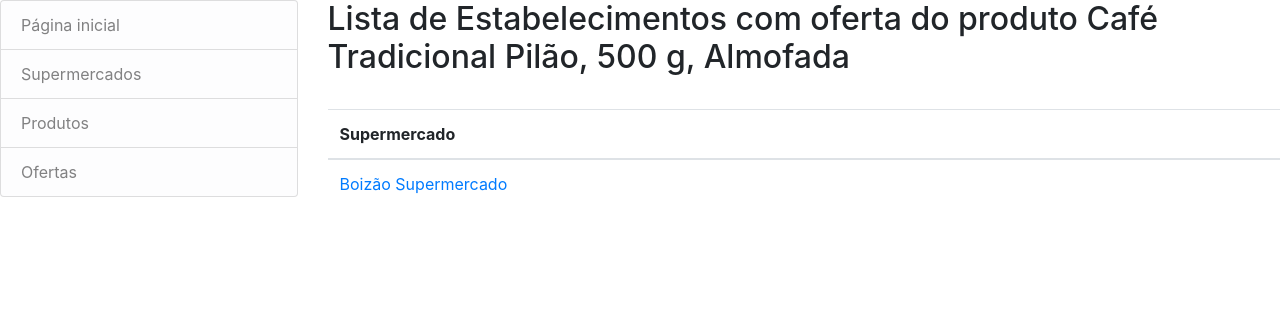
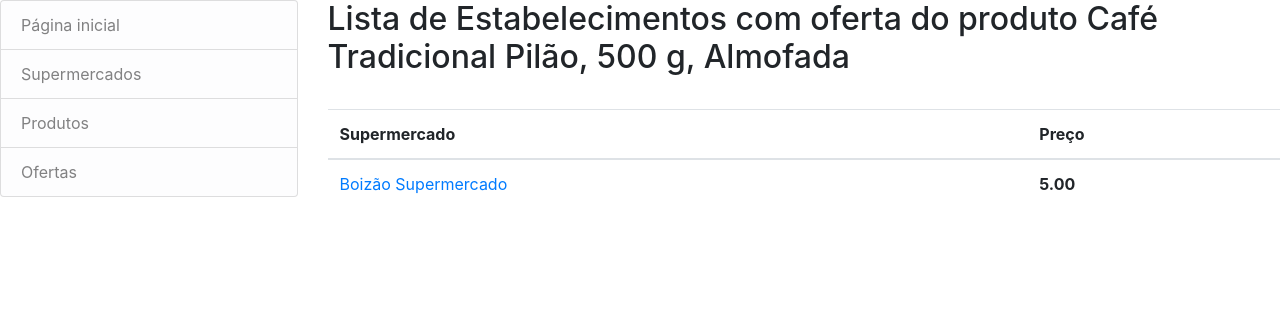
Before and after one commit to alunos2020pi/Projeto-Integrador, a Django app: page /ofertas/ondeencontrar/7 in a window 1280 px wide. Shown: the part 94-412 px from the top of the page. Run offline with Django 3.2, Linux system fonts and the light colour scheme; data comes from the database, SQL or seed files in the repository; both versions use the stored data as it was after the commit.

Commit message:
Na página ondeencontrar acrescentei o preço ordenado do menor para o maior ao lado do nome do supermercado

```diff
--- a/ofertas/templates/ondeencontrar.html
+++ b/ofertas/templates/ondeencontrar.html
@@ -7,14 +7,18 @@
   <table class="table table-hover"><thead>
       <tr>
         <th>Supermercado</th>
+		<th>Preço</th>
       </tr>
     </thead>
 	<tbody>
 	{% for local in locais %}
 		<tr>
-        <td>
-			<a href="{% url 'ofertasporsuper' local.sm.id %}">{{ local.sm }}</a>
-		</td>
+			<td>
+				<a href="{% url 'ofertasporsuper' local.sm.id %}">{{ local.sm }}</a>
+			</td>
+			<td>
+				<strong>{{ local.preco }}</strong>
+			</td>
 		</tr>
     {% endfor %}
 	</tbody>
```
Also changed, not shown: db.sqlite3.
